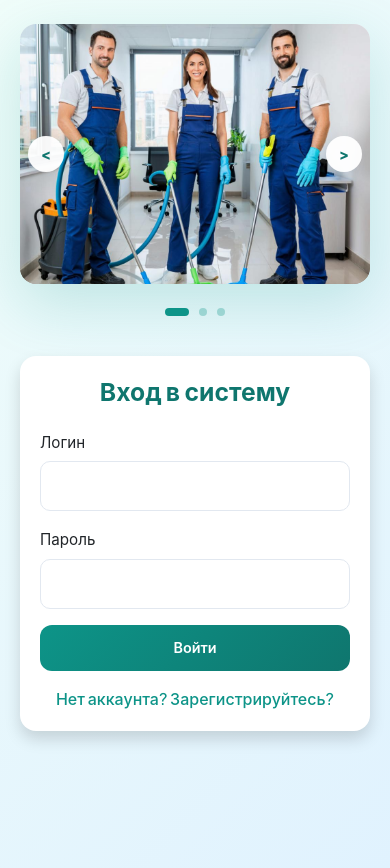
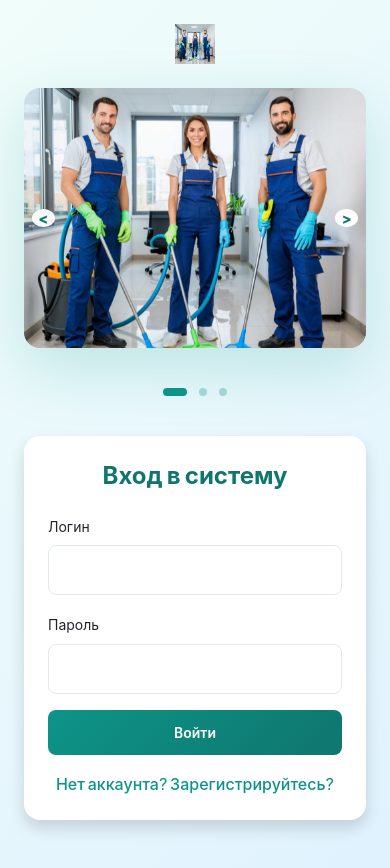
Before and after one commit to kilya14/cleaning-portal, a PHP site: page / in a window 390 px wide. Run offline with PHP 8.4, Linux system fonts and the light colour scheme.

Commit message:
Добавлен оптимизированный логотип и обновлены стили для лучшей производительности и доступности

```diff
--- a/assets/css/style.css
+++ b/assets/css/style.css
@@ -10,26 +11,99 @@
     --bg-gradient-end: #e0f2fe;
     --card-shadow: 0 4px 24px rgba(13, 148, 136, 0.12);
     --card-shadow-hover: 0 12px 40px rgba(13, 148, 136, 0.18);
+    --text-primary: #1e293b;
+    --text-secondary: #64748b;
+    --border-light: #e2e8f0;
+    --white: #ffffff;
     --radius: 16px;
     --radius-lg: 24px;
+    --radius-full: 50%;
+
+    /* Размеры */
+    --size-1: 0.25rem;
+    --size-2: 0.5rem;
+    --size-3: 0.75rem;
+    --size-4: 1rem;
+    --size-5: 1.25rem;
+    --size-6: 1.5rem;
+    --size-8: 2rem;
+    --size-10: 2.5rem;
+    --size-12: 3rem;
+    --size-16: 4rem;
+
+    /* Шрифты */
+    --font-family: 'Plus Jakarta Sans', -apple-system, BlinkMacSystemFont, sans-serif;
+    --font-size-xs: 0.75rem;
+    --font-size-sm: 0.875rem;
+    --font-size-base: 1rem;
+    --font-size-md: 1.125rem;
+    --font-size-lg: 1.25rem;
+    --font-size-xl: 1.5rem;
+    --font-size-2xl: 1.875rem;
+    --font-size-3xl: 2.25rem;
+    --font-weight-normal: 400;
+    --font-weight-medium: 500;
+    --font-weight-semibold: 600;
+    --font-weight-bold: 700;
+
+    /* Отступы */
+    --spacing-xs: 0.5rem;
+    --spacing-sm: 0.75rem;
+    --spacing-md: 1rem;
+    --spacing-lg: 1.25rem;
+    --spacing-xl: 1.5rem;
+    --spacing-2xl: 2rem;
+    --spacing-3xl: 2.5rem;
+
+    /* Анимации */
+    --transition-fast: 0.15s ease;
+    --transition-normal: 0.3s ease;
+    --transition-slow: 0.7s cubic-bezier(0.4, 0, 0.2, 1);
+    --transition-bounce: 0.3s cubic-bezier(0.4, 0, 0.2, 1);
+}
+
+/* Подавление анимаций для пользователей с предпочтением их отключения */
+@media (prefers-reduced-motion: reduce) {
+    * {
+        animation-duration: 0.01ms !important;
+        animation-iteration-count: 1 !important;
+        transition-duration: 0.01ms !important;
+    }
+}
+
+/* Поддержка темной темы */
+@media (prefers-color-scheme: dark) {
+    :root {
+        --text-primary: #e2e8f0;
+        --text-secondary: #94a3b8;
+        --border-light: #475569;
+        --bg-gradient-start: #0f172a;
+        --bg-gradient-end: #1e293b;
+        --card-shadow: 0 4px 24px rgba(0, 0, 0, 0.3);
+        --card-shadow-hover: 0 12px 40px rgba(0, 0, 0, 0.4);
+    }
 }
 
 * {
     box-sizing: border-box;
+    /* Улучшение производительности анимаций */
+    transform: translateZ(0);
+    backface-visibility: hidden;
 }
 
 body {
-    font-family: 'Plus Jakarta Sans', -apple-system, BlinkMacSystemFont, sans-serif;
+    font-family: var(--font-family);
     background: linear-gradient(135deg, var(--bg-gradient-start) 0%, var(--bg-gradient-end) 100%);
     min-height: 100vh;
     padding: 0 0 40px;
-    color: #1e293b;
+    color: var(--text-primary);
+    line-height: 1.6;
 }
 
 /* === СЛАЙДЕР === */
 .slider-wrapper {
     max-width: 900px;
-    margin: 0 auto 2.5rem;
+    margin: 0 auto var(--spacing-3xl);
 }
 
 .slider-container {
@@ -39,6 +113,9 @@ body {
     border-radius: var(--radius-lg);
     box-shadow: 0 20px 60px rgba(13, 148, 136, 0.2), 0 0 0 1px rgba(255,255,255,0.5) inset;
     height: 420px;
+    /* Оптимизация производительности анимации */
+    will-change: transform;
+    contain: layout style paint;
 }
 
 .slider-container::after {
@@ -79,33 +158,41 @@ body {
     position: absolute;
     top: 50%;
     transform: translateY(-50%);
-    width: 48px;
-    height: 48px;
-    border-radius: 50%;
+    width: var(--size-12);
+    height: var(--size-12);
+    border-radius: var(--radius-full);
     background: rgba(255, 255, 255, 0.95);
     border: none;
     color: var(--primary-dark);
-    font-size: 20px;
-    font-weight: 700;
+    font-size: var(--font-size-lg);
+    font-weight: var(--font-weight-bold);
     cursor: pointer;
     display: flex;
     align-items: center;
     justify-content: center;
     box-shadow: 0 4px 20px rgba(0,0,0,0.15);
     z-index: 10;
-    transition: all 0.3s cubic-bezier(0.4, 0, 0.2, 1);
+    transition: all var(--transition-bounce);
     line-height: 1;
+    /* Добавление доступности */
+    outline: 2px solid transparent;
+    outline-offset: 2px;
 }
 
 .slider-btn:hover {
     background: var(--primary);
-    color: white;
+    color: var(--white);
     transform: translateY(-50%) scale(1.1);
     box-shadow: 0 8px 30px rgba(13, 148, 136, 0.4);
 }
 
 .slider-btn:active {
     transform: translateY(-50%) scale(0.98);
+}
+
+.slider-btn:focus-visible {
+    outline: 2px solid var(--primary);
+    outline-offset: 2px;
 }
 
 .slider-btn.prev { left: 20px; }
@@ -115,21 +202,24 @@ body {
 .slider-dots {
     display: flex;
     justify-content: center;
-    gap: 10px;
-    margin-top: 16px;
+    gap: var(--spacing-sm);
+    margin-top: var(--spacing-md);
     z-index: 10;
     position: relative;
 }
 
 .slider-dot {
-    width: 10px;
-    height: 10px;
-    border-radius: 50%;
+    width: var(--size-4);
+    height: var(--size-4);
+    border-radius: var(--radius-full);
     background: rgba(13, 148, 136, 0.3);
     border: none;
     cursor: pointer;
     padding: 0;
-    transition: all 0.3s ease;
+    transition: all var(--transition-normal);
+    /* Добавление доступности */
+    outline: 2px solid transparent;
+    outline-offset: 2px;
 }
 
 .slider-dot:hover {
@@ -137,10 +227,19 @@ body {
     transform: scale(1.2);
 }
 
+.slider-dot:active {
+    transform: scale(0.95);
+}
+
+.slider-dot:focus-visible {
+    outline: 2px solid var(--primary);
+    outline-offset: 2px;
+}
+
 .slider-dot.active {
     background: var(--primary);
-    width: 28px;
-    border-radius: 5px;
+    width: var(--size-7);
+    border-radius: var(--radius);
 }
 
 /* === Карточка входа === */
@@ -160,17 +259,21 @@ body {
 .slider-wrapper + .row .card h2,
 .container .row .card h2 {
     color: var(--primary-dark);
-    font-weight: 700;
+    font-weight: var(--font-weight-bold);
+    font-size: var(--font-size-xl);
 }
 
 .slider-wrapper + .row .card .btn-primary,
 .container .row .card .btn-primary {
     background: linear-gradient(135deg, var(--primary) 0%, var(--primary-dark) 100%);
     border: none;
-    padding: 12px 24px;
-    font-weight: 600;
-    border-radius: 12px;
-    transition: transform 0.2s, box-shadow 0.2s;
+    padding: var(--spacing-sm) var(--spacing-lg);
+    font-weight: var(--font-weight-semibold);
+    border-radius: calc(var(--radius) / 2);
+    transition: transform var(--transition-fast), box-shadow var(--transition-fast);
+    /* Добавление доступности */
+    outline: 2px solid transparent;
+    outline-offset: 2px;
 }
 
 .slider-wrapper + .row .card .btn-primary:hover,
@@ -180,23 +283,32 @@ body {
     box-shadow: 0 8px 25px rgba(13, 148, 136, 0.35);
 }
 
+.slider-wrapper + .row .card .btn-primary:focus-visible,
+.container .row .card .btn-primary:focus-visible {
+    outline: 2px solid var(--primary);
+    outline-offset: 2px;
+}
+
 .slider-wrapper + .row .card .form-control,
 .container .row .card .form-control {
-    border-radius: 10px;
-    border: 1px solid #e2e8f0;
-    padding: 12px 16px;
+    border-radius: calc(var(--radius) / 2);
+    border: 1px solid var(--border-light);
+    padding: var(--spacing-sm) var(--spacing-md);
+    font-size: var(--font-size-base);
+    transition: border-color var(--transition-fast), box-shadow var(--transition-fast);
 }
 
 .slider-wrapper + .row .card .form-control:focus,
 .container .row .card .form-control:focus {
     border-color: var(--primary-light);
     box-shadow: 0 0 0 3px rgba(13, 148, 136, 0.15);
+    outline: none;
 }
 
 .slider-wrapper + .row .card a,
 .container .row .card a {
     color: var(--primary);
-    font-weight: 500;
+    font-weight: var(--font-weight-medium);
     text-decoration: none;
 }
 
@@ -249,58 +375,79 @@ body {
     }
 
     .slider-btn {
-        width: 40px;
-        height: 40px;
-        font-size: 18px;
+        width: var(--size-10);
+        height: var(--size-10);
+        font-size: var(--font-size-md);
     }
 
-    .slider-btn.prev { left: 12px; }
-    .slider-btn.next { right: 12px; }
+    .slider-btn.prev { left: var(--spacing-sm); }
+    .slider-btn.next { right: var(--spacing-sm); }
 
     .slider-dots {
-        margin-top: 12px;
+        margin-top: var(--spacing-sm);
     }
 }
 
 @media (max-width: 390px) {
     body {
-        padding: 0 8px 24px;
+        padding: 0 var(--spacing-sm) var(--spacing-2xl);
     }
 
     .slider-container {
         height: 260px;
-        margin-bottom: 1.5rem;
+        margin-bottom: var(--spacing-3xl);
     }
 
     .slider-btn {
-        width: 36px;
-        height: 36px;
-        font-size: 16px;
+        width: calc(var(--size-9));
+        height: calc(var(--size-9));
+        font-size: var(--font-size-base);
     }
 
-    .slider-btn.prev { left: 8px; }
-    .slider-btn.next { right: 8px; }
+    .slider-btn.prev { left: var(--size-2); }
+    .slider-btn.next { right: var(--size-2); }
 
     .slider-dot {
-        width: 8px;
-        height: 8px;
+        width: var(--size-2);
+        height: var(--size-2);
     }
 
     .slider-dot.active {
-        width: 24px;
+        width: var(--size-6);
     }
 
     .card {
         border-radius: var(--radius) !important;
-        padding: 1.25rem !important;
+        padding: var(--spacing-xl) !important;
     }
 
     .btn {
-        font-size: 0.9rem;
-        padding: 10px 16px;
+        font-size: var(--font-size-sm);
+        padding: var(--spacing-xs) var(--spacing-sm);
     }
 
     .form-label {
-        font-size: 0.95rem;
+        font-size: var(--font-size-sm);
     }
 }
+
+/* === Логотип === */
+.logo {
+    width: auto;
+    height: var(--size-10);
+    object-fit: contain;
+    transition: var(--transition-normal);
+    max-width: 100%;
+    /* Добавляем доступность */
+    outline: 2px solid transparent;
+    outline-offset: 2px;
+}
+
+.logo:hover,
+.logo:focus-visible {
+    transform: scale(1.05);
+}
+
+.logo:focus-visible {
+    outline: 2px solid var(--primary);
+}
--- a/index.php
+++ b/index.php
@@ -22,6 +22,10 @@ if (isAuth()) {
 </head>
 <body>
 <div class="container mt-4">
+        <!-- Логотип -->
+        <div class="text-center mb-4">
+            <img src="assets/img/logo.png" alt="Логотип Мой Не Сам" class="logo">
+        </div>
     <!-- Слайдер -->
     <div class="slider-wrapper">
         <div class="slider-container">
```
Also changed, not shown: other parts of assets/css/style.css (+33 -16 lines), assets/img/logo.png (added), assets/img/optimized/logo_optimized.png (added), 1 other file.
